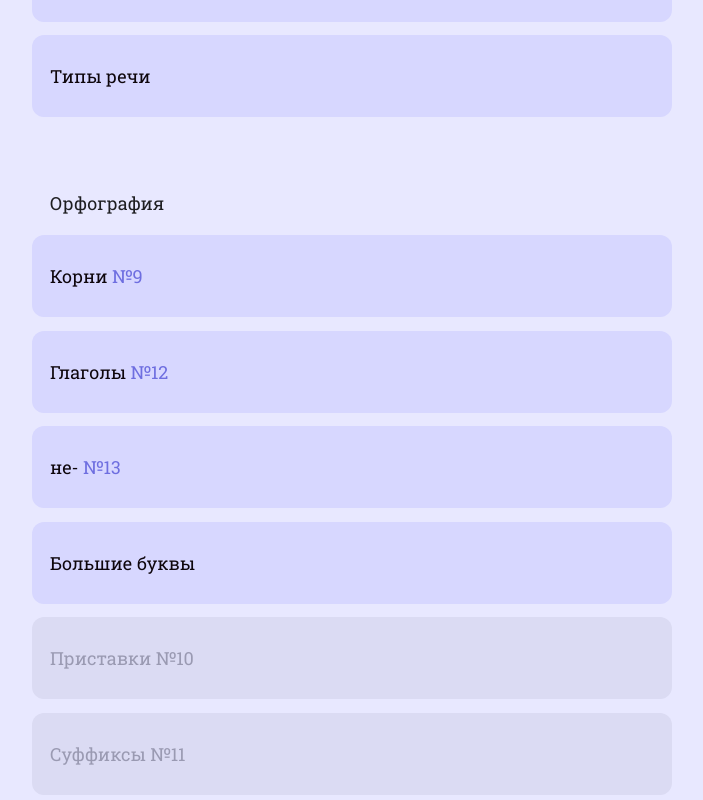
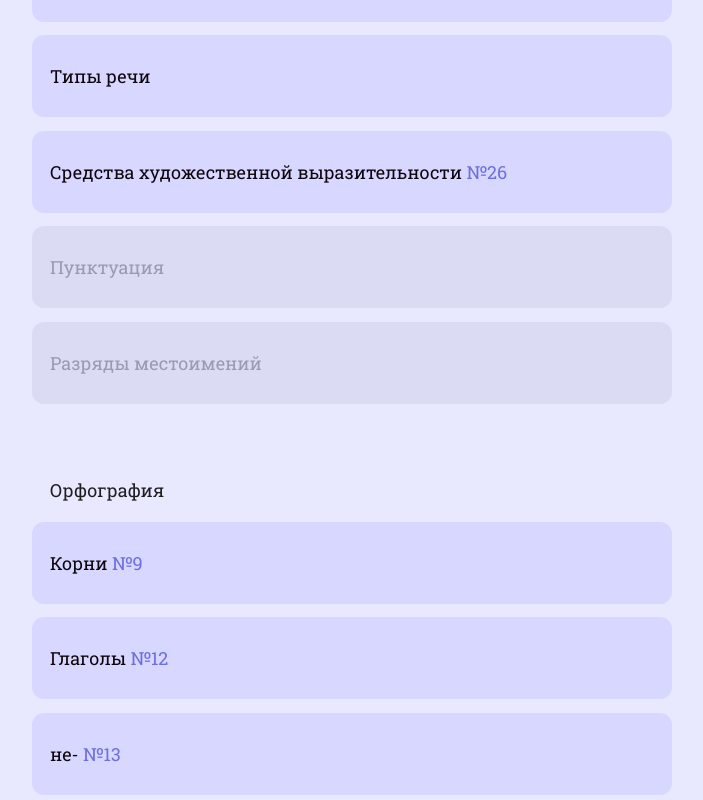
Before and after one commit to tm-a-t/ege, a Vue app: page / in a window 1280 px wide. Shown: the part 640-1440 px from the top of the page, without its empty margins (288-991 px from the left). Built offline with nearby package versions, Linux system fonts and the light colour scheme.

Commit message:
add new empty pages

```diff
--- a/src/App.vue
+++ b/src/App.vue
@@ -1,6 +1,6 @@
 <script setup>
 import {computed} from "vue";
-import {useRoute, useRouter} from "vue-router";
+import {useRoute} from "vue-router";
 import HorizontalScroll from "./components/HorizontalScroll.vue";
 
 const route = useRoute();
@@ -13,6 +13,7 @@ let scroll_order = [
   'essay',
   'styles',
   'types',
+  'figures',
   'roots',
   'verbs',
   'ne',
@@ -23,7 +24,6 @@ let scroll_order = [
   'geo',
   'lexical',
   'speech',
-  'figures',
   'grammar',
 ];
 </script>
--- a/src/pages/index.vue
+++ b/src/pages/index.vue
@@ -14,6 +14,9 @@
     <router-link to="/ege/essay" class="button-link">Сочинение</router-link>
     <router-link to="/ege/styles" class="button-link">Стили речи</router-link>
     <router-link to="/ege/types" class="button-link">Типы речи</router-link>
+    <router-link to="/ege/figures" class="button-link">Средства художественной выразительности <em>№26</em></router-link>
+    <router-link to="/ege/punctuation" class="button-link button-link-disabled">Пунктуация</router-link>
+    <router-link to="/ege/pro-forms" class="button-link button-link-disabled">Разряды местоимений</router-link>
   </div>
 
   <div class="block">
@@ -36,7 +39,6 @@
     <router-link to="/ege/geo" class="button-link">Склонение географических названий</router-link>
     <router-link to="/ege/lexical" class="button-link">Лексические нормы</router-link>
     <router-link to="/ege/speech" class="button-link">Речевые ошибки</router-link>
-    <router-link to="/ege/figures" class="button-link">Средства художественной выразительности <em>№26</em></router-link>
     <router-link to="/ege/grammar" class="button-link">Грамматические и синтаксические ошибки <em>№8</em></router-link>
   </div>
 
--- /dev/null
+++ b/src/pages/pro-forms.md
@@ -0,0 +1,3 @@
+<route> { meta: { title: "Разряды местоимений" } } </route>
+
+# Разряды местоимений
--- /dev/null
+++ b/src/pages/punctuation.md
@@ -0,0 +1,3 @@
+<route> { meta: { title: "Пунктуация" } } </route>
+
+# Пунктуация _№21_
```
